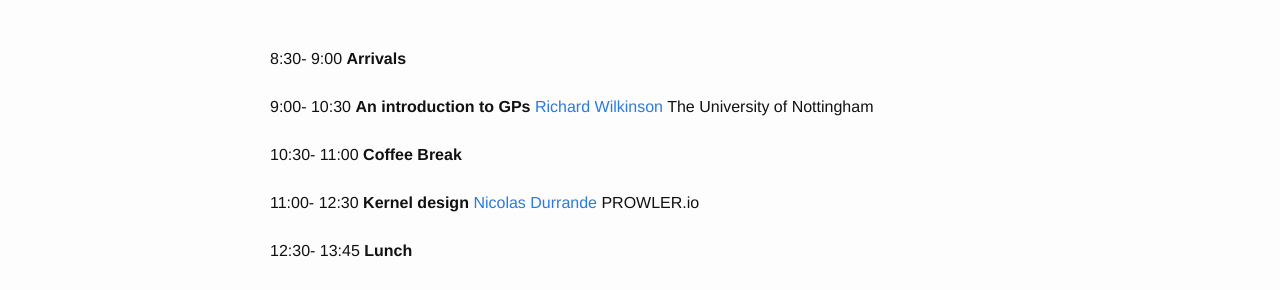
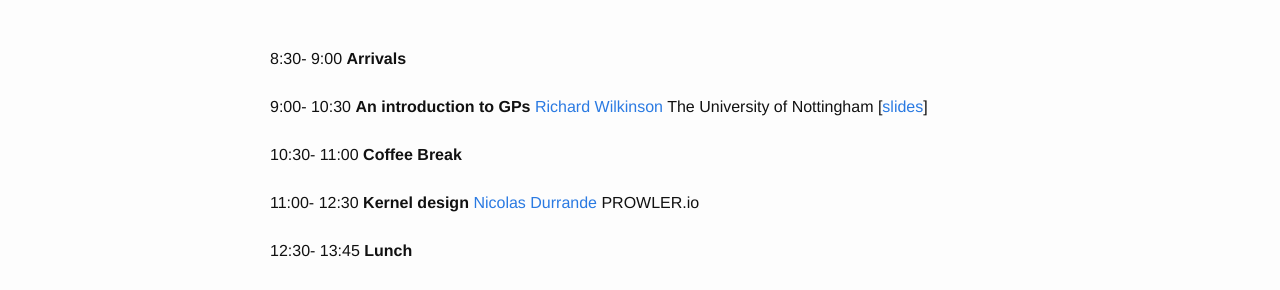
Before and after one commit to gpschool/gpss20, a Jekyll site: the page built from _posts/2020-09-14-day-1.md, in a window 1280 px wide. Shown: the part 378-668 px from the top of the page. Built offline with Jekyll 4.4.1, drawn with Linux system fonts in a browser that asks for light colours; some of the changed lines change nothing that is shown.

Commit message:
slides richard

```diff
--- a/_posts/2020-09-14-day-1.md
+++ b/_posts/2020-09-14-day-1.md
@@ -17,6 +17,7 @@ talks:
     abstract:
   start: "9:00"
   end: "10:30"
+  slides: "Wilkinson2020.pdf"
   youtube:
 - title: "Coffee Break"
   start: "10:30"
```
Also changed, not shown: 1 other file.
